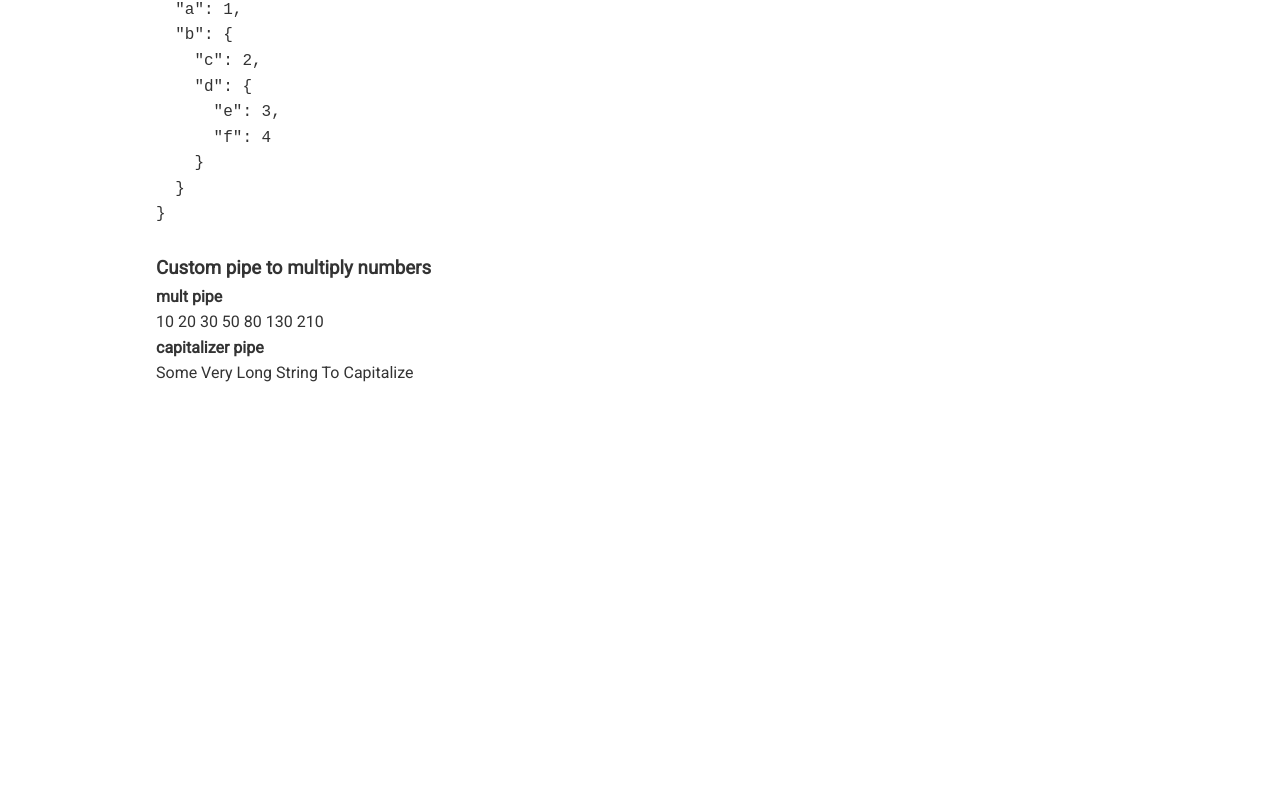
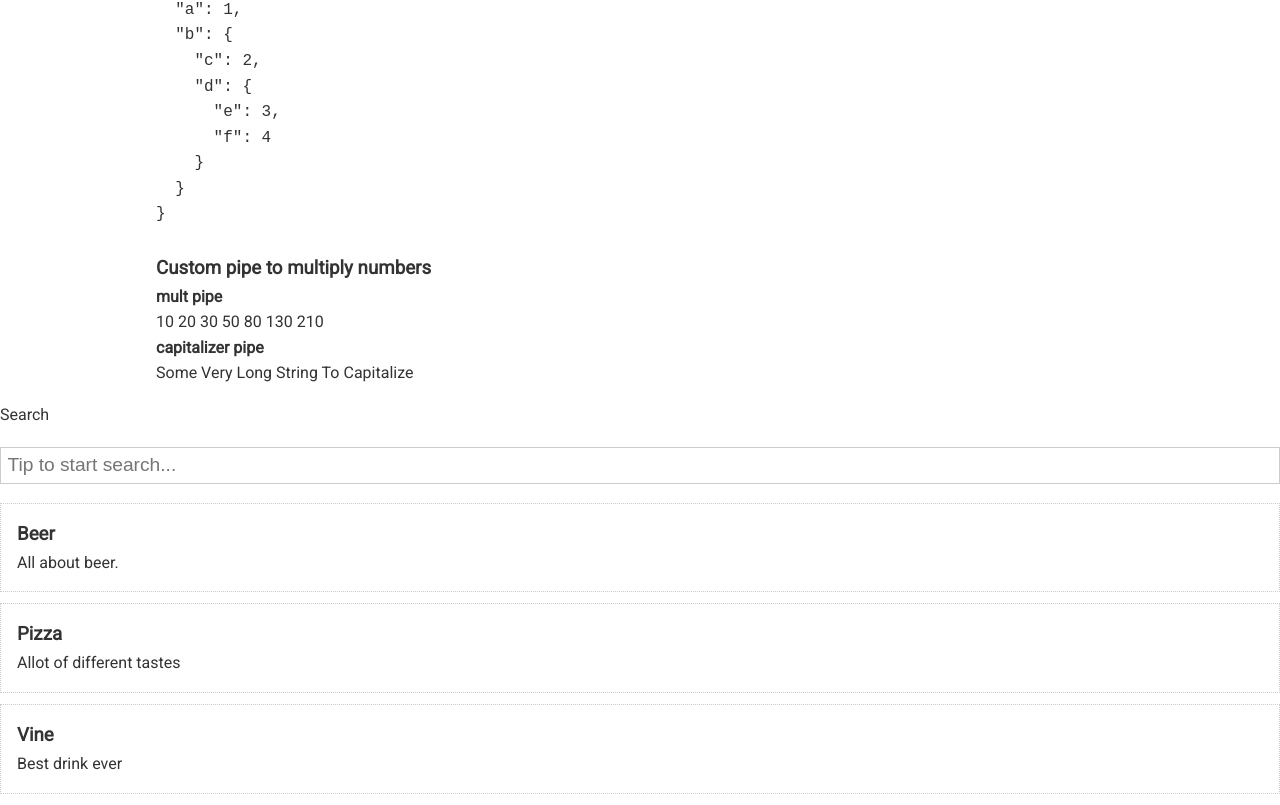
Before and after one commit to roman89ua/pipes.Angular, an Angular app: page / in a window 1280 px wide. Shown: the part 633-1438 px from the top of the page. Before the commit the page ends 1035 px from the top, so only its background shows below. Built offline with nearby package versions, Linux system fonts and the light colour scheme.

Commit message:
create filter pipe to filter the posts from Array of post by any value

```diff
--- a/src/app/app.component.html
+++ b/src/app/app.component.html
@@ -40,3 +40,14 @@
   {{value | capitalize}}
 
 </div>
+
+<label>Search
+  <input type="text" [(ngModel)]="search" placeholder="Tip to start search..." >
+</label>
+<div
+  class="card"
+  *ngFor="let p of post | filter: search"
+>
+  <h3>{{p.title}}</h3>
+  <p>{{p.text}}</p>
+</div>
--- a/src/app/app.component.ts
+++ b/src/app/app.component.ts
@@ -1,10 +1,13 @@
 import {Component} from '@angular/core';
+import {Post} from './post.interface';
 
 @Component({
   selector: 'app-root',
   templateUrl: './app.component.html',
   styleUrls: ['./app.component.scss']
 })
+
+
 export class AppComponent{
   e: number = Math.E;
   str = 'hello world';
@@ -24,4 +27,12 @@ export class AppComponent{
   };
   value = 'some very long string to capitalize';
 
+  search = '';
+
+  post: Post[] = [
+    {title: 'Beer', text: 'All about beer.'},
+    {title: 'Pizza', text: 'Allot of different tastes'},
+    {title: 'Vine', text: 'Best drink ever'},
+  ];
+
 }
--- a/src/app/app.module.ts
+++ b/src/app/app.module.ts
@@ -5,13 +5,15 @@ import { AppComponent } from './app.component';
 import { FormsModule } from '@angular/forms';
 import {MultByPipe} from './pipes/mult-by.pipe';
 import { StringCapitalizerPipe } from './pipes/string-capitalizer.pipe';
+import { SearchPipe } from './pipes/search.pipe';
 
 
 @NgModule({
   declarations: [
     AppComponent,
     MultByPipe,
-    StringCapitalizerPipe
+    StringCapitalizerPipe,
+    SearchPipe
   ],
   imports: [
     BrowserModule,
--- /dev/null
+++ b/src/app/pipes/search.pipe.ts
@@ -0,0 +1,18 @@
+import { Pipe, PipeTransform } from '@angular/core';
+import {Post} from '../post.interface';
+
+@Pipe({
+  name: 'filter'
+})
+export class SearchPipe implements PipeTransform {
+
+  transform(post: Post[], search: string = ''): Post[] {
+    if (!search.trim()){
+      return post;
+    }
+    return post.filter( p => {
+      return p.title.toLowerCase().includes(search.toLowerCase()) || p.text.toLowerCase().includes(search.toLowerCase());
+    });
+  }
+
+}
--- a/src/app/pipes/string-capitalizer.pipe.ts
+++ b/src/app/pipes/string-capitalizer.pipe.ts
@@ -8,9 +8,6 @@ export class StringCapitalizerPipe implements PipeTransform {
   transform(value: string): string {
     const arr = value.trim().split(' ');
     arr.forEach((v, i) => arr[i] = v.charAt(0).toUpperCase() + v.slice(1));
-    // for (let i = 0; i < arr.length; i++){
-    //  arr[i] = arr[i].charAt(0).toUpperCase() + arr[i].slice(1);
-    // }
     return arr.join(' ');
   }
 }
--- /dev/null
+++ b/src/app/post.interface.ts
@@ -0,0 +1,4 @@
+export interface Post  {
+  title: string;
+  text: string;
+}
```
